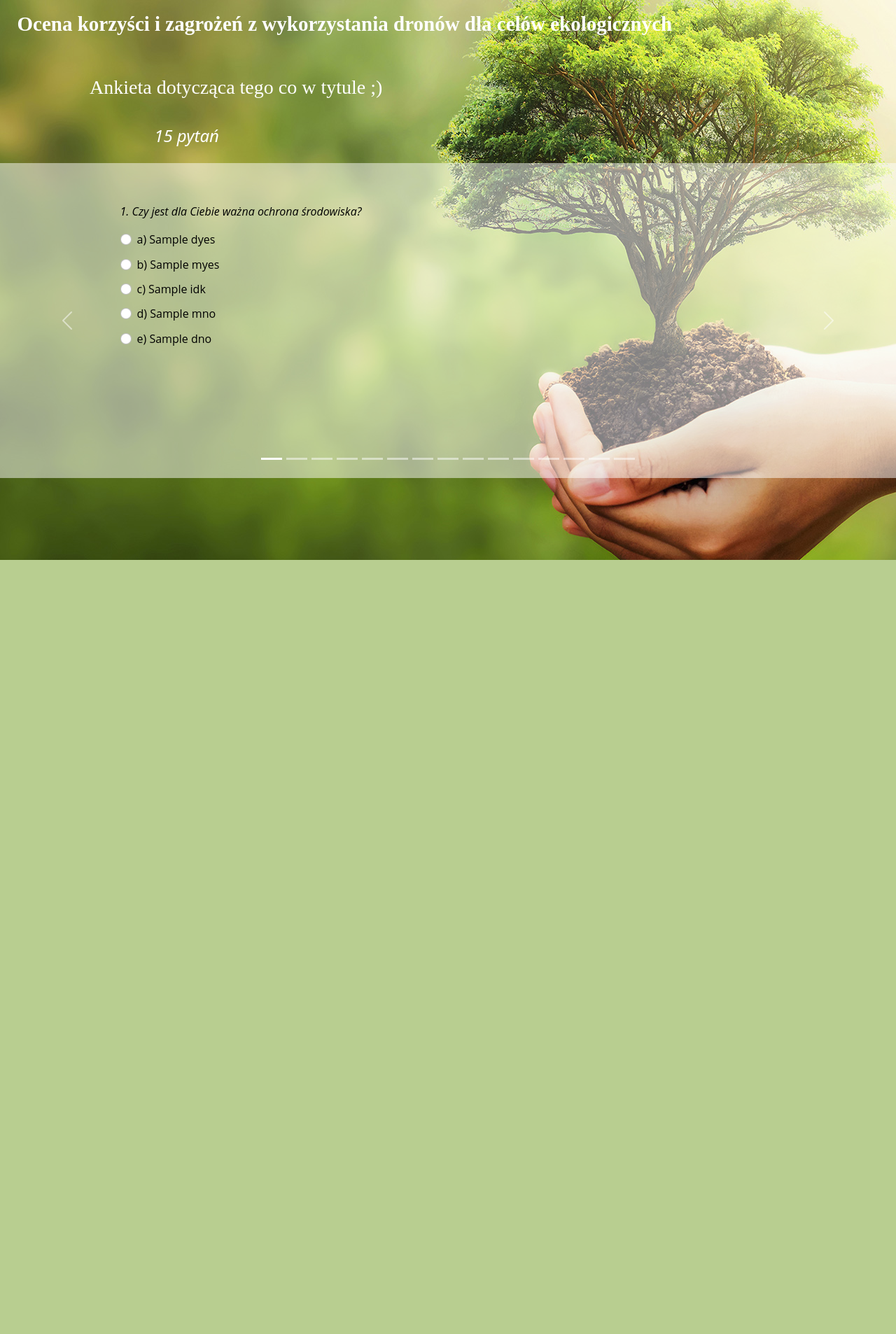
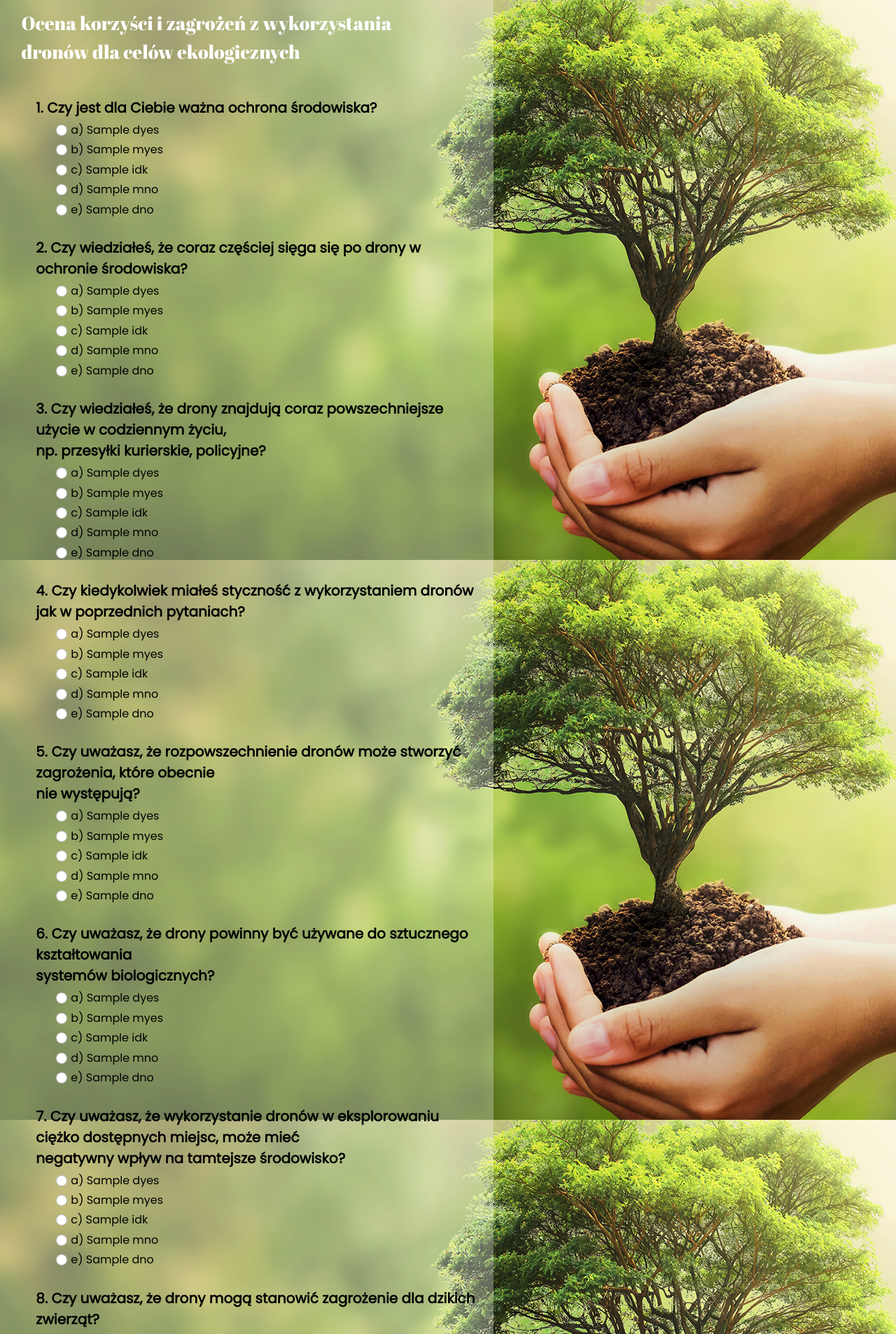
Before and after one commit to Magsxl/WebApp, a Flask app: template templates/poll.html in a window 1280 px wide. Shown: the top 1906 px of the page at 70% size. Before the commit the page ends 800 px from the top, so only its background shows below. Run offline with Flask 2, Linux system fonts and the light colour scheme; the template is opened without the code that fills it: most values are stand-ins (such as "Sample title", 1, 10 or a date in 2020).

Commit message:
Fix layout on smaller screens

```diff
--- a/templates/poll.html
+++ b/templates/poll.html
@@ -7,45 +7,23 @@
 
     <!-- Bootstrap CSS -->
     <link href="https://cdn.jsdelivr.net/npm/bootstrap@5.1.3/dist/css/bootstrap.min.css" rel="stylesheet" integrity="sha384-1BmE4kWBq78iYhFldvKuhfTAU6auU8tT94WrHftjDbrCEXSU1oBoqyl2QvZ6jIW3" crossorigin="anonymous">
+    <link rel="stylesheet" href="https://fonts.googleapis.com/css?family=Abril+Fatface|Poppins">
     <title>Ankieta</title>
   </head>
+  <div class="row">
   <body class="bg">
+    <div class="column left">
     <nav class="navbar navbar-expand-sm navbar-dark">
         <div class="container-fluid">
           <a class="navbar-brand" href="/">Ocena korzyści i zagrożeń z wykorzystania dronów dla celów ekologicznych</a>
         </div>
     </nav>
-    <div id="pollTitle">
-        <h3>Ankieta dotycząca tego co w tytule ;)</h3>
-    </div>
-    <div id="pollTitle">
-        <h4 style="margin-left:8%"><i>15 pytań</i></h4>
-    </div>
-    <div id="myCarousel" class="carousel slide" data-bs-interval="10000000000">
-        <div class="carousel-indicators">
-          <button type="button" data-bs-target="#myCarousel" data-bs-slide-to="0" class="active" aria-current="true" aria-label="Slide 1"></button>
-          <button type="button" data-bs-target="#myCarousel" data-bs-slide-to="1" aria-label="Slide 2"></button>
-          <button type="button" data-bs-target="#myCarousel" data-bs-slide-to="2"></button>
-          <button type="button" data-bs-target="#myCarousel" data-bs-slide-to="3"></button>
-          <button type="button" data-bs-target="#myCarousel" data-bs-slide-to="4"></button>
-          <button type="button" data-bs-target="#myCarousel" data-bs-slide-to="5"></button>
-          <button type="button" data-bs-target="#myCarousel" data-bs-slide-to="6"></button>
-          <button type="button" data-bs-target="#myCarousel" data-bs-slide-to="7"></button>
-          <button type="button" data-bs-target="#myCarousel" data-bs-slide-to="8"></button>
-          <button type="button" data-bs-target="#myCarousel" data-bs-slide-to="9"></button>
-          <button type="button" data-bs-target="#myCarousel" data-bs-slide-to="10"></button>
-          <button type="button" data-bs-target="#myCarousel" data-bs-slide-to="11"></button>
-          <button type="button" data-bs-target="#myCarousel" data-bs-slide-to="12"></button>
-          <button type="button" data-bs-target="#myCarousel" data-bs-slide-to="13"></button>
-          <button type="button" data-bs-target="#myCarousel" data-bs-slide-to="14"></button>
-        </div>
-        <div class="carousel-inner"> <!--Questions-->
+        <div id="forms"> <!--Questions-->
           <form class="needs-validation" method="POST" action="/poll" novalidate>
-          <div class="carousel-item active">
-            <p><i>1. Czy jest dla Ciebie ważna ochrona środowiska?</i></p>
+            <p>1. Czy jest dla Ciebie ważna ochrona środowiska?</p>
             <div class="form-check">
-                <input type="radio" class="form-check-input" id="radio1 invalidCheck" name="optradio1" value="option1" required>
-                <label class="form-check-label" for="radio1 invalidCheck">a) {{dyes}}</label>
+                <input type="radio" class="form-check-input" id="radio1" name="optradio1" value="option1" required>
+                <label class="form-check-label" for="radio1">a) {{dyes}}</label>
             </div>
             <div class="form-check">
                 <input type="radio" class="form-check-input" id="radio2" name="optradio1" value="option2">
@@ -63,12 +41,10 @@
                 <input type="radio" class="form-check-input" id="radio5" name="optradio1" value="option5">
                 <label class="form-check-label" for="radio5">e) {{dno}}</label>
             </div>
-          </div>
-          <div class="carousel-item">
-            <p><i>2. Czy wiedziałeś, że coraz częściej sięga się po drony w ochronie środowiska?</i></p>
+            <p>2. Czy wiedziałeś, że coraz częściej sięga się po drony w ochronie środowiska?</p>
             <div class="form-check">
-                <input type="radio" class="form-check-input" id="radio21 invalidCheck" name="optradio2" value="option1" required>
-                <label class="form-check-label" for="radio21 invalidCheck">a) {{dyes}}</label>
+                <input type="radio" class="form-check-input" id="radio21" name="optradio2" value="option1" required>
+                <label class="form-check-label" for="radio21">a) {{dyes}}</label>
             </div>
             <div class="form-check">
                 <input type="radio" class="form-check-input" id="radio22" name="optradio2" value="option2">
@@ -86,12 +62,10 @@
                 <input type="radio" class="form-check-input" id="radio25" name="optradio2" value="option5">
                 <label class="form-check-label" for="radio25">e) {{dno}}</label>
             </div>
-          </div>
-          <div class="carousel-item">
-            <p><i>3. Czy wiedziałeś, że drony znajdują coraz powszechniejsze użycie w codziennym życiu,<br>np. przesyłki kurierskie, policyjne?</i></p>
+            <p>3. Czy wiedziałeś, że drony znajdują coraz powszechniejsze użycie w codziennym życiu,<br>np. przesyłki kurierskie, policyjne?</p>
             <div class="form-check">
-                <input type="radio" class="form-check-input" id="radio31 invalidCheck" name="optradio3" value="option1" required>
-                <label class="form-check-label" for="radio31 invalidCheck">a) {{dyes}}</label>
+                <input type="radio" class="form-check-input" id="radio31" name="optradio3" value="option1" required>
+                <label class="form-check-label" for="radio31">a) {{dyes}}</label>
             </div>
             <div class="form-check">
                 <input type="radio" class="form-check-input" id="radio32" name="optradio3" value="option2">
@@ -109,12 +83,10 @@
                 <input type="radio" class="form-check-input" id="radio35" name="optradio3" value="option5">
                 <label class="form-check-label" for="radio35">e) {{dno}}</label>
             </div>
-          </div>
-          <div class="carousel-item">
-            <p><i>4. Czy kiedykolwiek miałeś styczność z wykorzystaniem dronów jak w poprzednich pytaniach?</i></p>
+            <p>4. Czy kiedykolwiek miałeś styczność z wykorzystaniem dronów jak w poprzednich pytaniach?</p>
             <div class="form-check">
-                <input type="radio" class="form-check-input" id="radio41 invalidCheck" name="optradio4" value="option1" required>
-                <label class="form-check-label" for="radio41 invalidCheck">a) {{dyes}}</label>
+                <input type="radio" class="form-check-input" id="radio41" name="optradio4" value="option1" required>
+                <label class="form-check-label" for="radio41">a) {{dyes}}</label>
             </div>
             <div class="form-check">
                 <input type="radio" class="form-check-input" id="radio42" name="optradio4" value="option2">
@@ -132,12 +104,10 @@
                 <input type="radio" class="form-check-input" id="radio45" name="optradio4" value="option5">
                 <label class="form-check-label" for="radio45">e) {{dno}}</label>
             </div>
-          </div>
-          <div class="carousel-item">
-            <p><i>5. Czy uważasz, że rozpowszechnienie dronów może stworzyć zagrożenia, które obecnie<br>nie występują?</i></p>
+            <p>5. Czy uważasz, że rozpowszechnienie dronów może stworzyć zagrożenia, które obecnie<br>nie występują?</p>
             <div class="form-check">
-                <input type="radio" class="form-check-input" id="radio51 invalidCheck" name="optradio5" value="option1" required>
-                <label class="form-check-label" for="radio51 invalidCheck">a) {{dyes}}</label>
+                <input type="radio" class="form-check-input" id="radio51" name="optradio5" value="option1" required>
+                <label class="form-check-label" for="radio51">a) {{dyes}}</label>
             </div>
             <div class="form-check">
                 <input type="radio" class="form-check-input" id="radio52" name="optradio5" value="option2">
@@ -155,12 +125,10 @@
                 <input type="radio" class="form-check-input" id="radio55" name="optradio5" value="option5">
                 <label class="form-check-label" for="radio55">e) {{dno}}</label>
             </div>
-          </div>
-          <div class="carousel-item">
-            <p><i>6. Czy uważasz, że drony powinny być używane do sztucznego kształtowania<br>systemów biologicznych?</i></p>
+            <p>6. Czy uważasz, że drony powinny być używane do sztucznego kształtowania<br>systemów biologicznych?</p>
             <div class="form-check">
-                <input type="radio" class="form-check-input" id="radio61 invalidCheck" name="optradio6" value="option1" required>
-                <label class="form-check-label" for="radio61 invalidCheck">a) {{dyes}}</label>
+                <input type="radio" class="form-check-input" id="radio61" name="optradio6" value="option1" required>
+                <label class="form-check-label" for="radio61">a) {{dyes}}</label>
             </div>
             <div class="form-check">
                 <input type="radio" class="form-check-input" id="radio62" name="optradio6" value="option2">
@@ -178,12 +146,10 @@
                 <input type="radio" class="form-check-input" id="radio65" name="optradio6" value="option5">
                 <label class="form-check-label" for="radio65">e) {{dno}}</label>
             </div>
-          </div>
-          <div class="carousel-item">
-            <p><i>7. Czy uważasz, że wykorzystanie dronów w eksplorowaniu ciężko dostępnych miejsc, może mieć<br>negatywny wpływ na tamtejsze środowisko?</i></p>
+            <p>7. Czy uważasz, że wykorzystanie dronów w eksplorowaniu ciężko dostępnych miejsc, może mieć<br>negatywny wpływ na tamtejsze środowisko?</p>
             <div class="form-check">
-                <input type="radio" class="form-check-input" id="radio71 invalidCheck" name="optradio7" value="option1" required>
-                <label class="form-check-label" for="radio71 invalidCheck">a) {{dyes}}</label>
+                <input type="radio" class="form-check-input" id="radio71" name="optradio7" value="option1" required>
+                <label class="form-check-label" for="radio71">a) {{dyes}}</label>
             </div>
             <div class="form-check">
                 <input type="radio" class="form-check-input" id="radio72" name="optradio7" value="option2">
@@ -201,12 +167,10 @@
                 <input type="radio" class="form-check-input" id="radio75" name="optradio7" value="option5">
                 <label class="form-check-label" for="radio75">e) {{dno}}</label>
             </div>
-          </div>
-          <div class="carousel-item">
-            <p><i>8. Czy uważasz, że drony mogą stanowić zagrożenie dla dzikich zwierząt?</i></p>
+            <p>8. Czy uważasz, że drony mogą stanowić zagrożenie dla dzikich zwierząt?</p>
             <div class="form-check">
-                <input type="radio" class="form-check-input" id="radio81 invalidCheck" name="optradio8" value="option1" required>
-                <label class="form-check-label" for="radio81 invalidCheck">a) {{dyes}}</label>
+                <input type="radio" class="form-check-input" id="radio81" name="optradio8" value="option1" required>
+                <label class="form-check-label" for="radio81">a) {{dyes}}</label>
             </div>
             <div class="form-check">
                 <input type="radio" class="form-check-input" id="radio82" name="optradio8" value="option2">
@@ -224,12 +188,10 @@
                 <input type="radio" class="form-check-input" id="radio85" name="optradio8" value="option5">
                 <label class="form-check-label" for="radio85">e) {{dno}}</label>
             </div>
-          </div>
-          <div class="carousel-item">
-            <p><i>9. Czy uważasz, że wykorzystanie dronów w monitorowaniu pól rolniczych, lasów oraz nabrzeży<br>może budzić dyskomfort u osób przebywających na wymienionych terenach?</i></p>
+            <p>9. Czy uważasz, że wykorzystanie dronów w monitorowaniu pól rolniczych, lasów oraz nabrzeży<br>może budzić dyskomfort u osób przebywających na wymienionych terenach?</p>
             <div class="form-check">
-                <input type="radio" class="form-check-input" id="radio91 invalidCheck" name="optradio9" value="option1" required>
-                <label class="form-check-label" for="radio91 invalidCheck">a) {{dyes}}</label>
+                <input type="radio" class="form-check-input" id="radio91" name="optradio9" value="option1" required>
+                <label class="form-check-label" for="radio91">a) {{dyes}}</label>
             </div>
             <div class="form-check">
                 <input type="radio" class="form-check-input" id="radio92" name="optradio9" value="option2">
@@ -247,12 +209,10 @@
                 <input type="radio" class="form-check-input" id="radio95" name="optradio9" value="option5">
                 <label class="form-check-label" for="radio95">e) {{dno}}</label>
             </div>
-          </div>
-          <div class="carousel-item">
-            <p><i>10. Czy uważasz, że drony są tańszym rozwiązaniem niż obecnie używane środki<br>w ochronie środowiska?</i></p>
+            <p>10. Czy uważasz, że drony są tańszym rozwiązaniem niż obecnie używane środki<br>w ochronie środowiska?</p>
             <div class="form-check">
-                <input type="radio" class="form-check-input" id="radio101 invalidCheck" name="optradio10" value="option1" required>
-                <label class="form-check-label" for="radio101 invalidCheck">a) {{dyes}}</label>
+                <input type="radio" class="form-check-input" id="radio101" name="optradio10" value="option1" required>
+                <label class="form-check-label" for="radio101">a) {{dyes}}</label>
             </div>
             <div class="form-check">
                 <input type="radio" class="form-check-input" id="radio102" name="optradio10" value="option2">
@@ -270,12 +230,10 @@
                 <input type="radio" class="form-check-input" id="radio105" name="optradio10" value="option5">
                 <label class="form-check-label" for="radio105">e) {{dno}}</label>
             </div>
-          </div>
-          <div class="carousel-item">
-            <p><i>11. Czy uważasz, że drony w ochronie środowiska powinny być eksploatowane<br>przez prywatne instytucje?</i></p>
+            <p>11. Czy uważasz, że drony w ochronie środowiska powinny być eksploatowane<br>przez prywatne instytucje?</p>
             <div class="form-check">
-                <input type="radio" class="form-check-input" id="radio111 invalidCheck" name="optradio11" value="option1" required>
-                <label class="form-check-label" for="radio111 invalidCheck">a) {{dyes}}</label>
+                <input type="radio" class="form-check-input" id="radio111" name="optradio11" value="option1" required>
+                <label class="form-check-label" for="radio111">a) {{dyes}}</label>
             </div>
             <div class="form-check">
                 <input type="radio" class="form-check-input" id="radio112" name="optradio11" value="option2">
@@ -293,12 +251,10 @@
                 <input type="radio" class="form-check-input" id="radio115" name="optradio11" value="option5">
                 <label class="form-check-label" for="radio115">e) {{dno}}</label>
             </div>
-          </div>
-          <div class="carousel-item">
-            <p><i>12. Czy uważasz, że wykorzystanie dronów w ochronie środowiska powinno zostać<br>dofinansowane przez państwo?</i></p>
+            <p>12. Czy uważasz, że wykorzystanie dronów w ochronie środowiska powinno zostać<br>dofinansowane przez państwo?</p>
             <div class="form-check">
-                <input type="radio" class="form-check-input" id="radio121 invalidCheck" name="optradio12" value="option1" required>
-                <label class="form-check-label" for="radio121 invalidCheck">a) {{dyes}}</label>
+                <input type="radio" class="form-check-input" id="radio121" name="optradio12" value="option1" required>
+                <label class="form-check-label" for="radio121">a) {{dyes}}</label>
             </div>
             <div class="form-check">
                 <input type="radio" class="form-check-input" id="radio122" name="optradio12" value="option2">
@@ -316,12 +272,10 @@
                 <input type="radio" class="form-check-input" id="radio125" name="optradio12" value="option5">
                 <label class="form-check-label" for="radio125">e) {{dno}}</label>
             </div>
-          </div>
-          <div class="carousel-item">
-            <p><i>13. Czy uważasz, że powinno się zwiększyć wykorzystanie dronów w ochronie<br>środowiska oraz monitorowaniu zagrożeń z tym związanych?</i></p>
+            <p>13. Czy uważasz, że powinno się zwiększyć wykorzystanie dronów w ochronie<br>środowiska oraz monitorowaniu zagrożeń z tym związanych?</p>
             <div class="form-check">
-                <input type="radio" class="form-check-input" id="radio131 invalidCheck" name="optradio13" value="option1" required>
-                <label class="form-check-label" for="radio131 invalidCheck">a) {{dyes}}</label>
+                <input type="radio" class="form-check-input" id="radio131" name="optradio13" value="option1" required>
+                <label class="form-check-label" for="radio131">a) {{dyes}}</label>
             </div>
             <div class="form-check">
                 <input type="radio" class="form-check-input" id="radio132" name="optradio13" value="option2">
@@ -339,12 +293,10 @@
                 <input type="radio" class="form-check-input" id="radio135" name="optradio13" value="option5">
                 <label class="form-check-label" for="radio135">e) {{dno}}</label>
             </div>
-          </div>
-          <div class="carousel-item">
-            <p><i>14. Czy uważasz, że wykorzystanie dronów przynosi więcej korzyści niż zagrożeń?</i></p>
+            <p>14. Czy uważasz, że wykorzystanie dronów przynosi więcej korzyści niż zagrożeń?</p>
             <div class="form-check">
-                <input type="radio" class="form-check-input" id="radio141 invalidCheck" name="optradio14" value="option1" required>
-                <label class="form-check-label" for="radio141 invalidCheck">a) {{dyes}}</label>
+                <input type="radio" class="form-check-input" id="radio141" name="optradio14" value="option1" required>
+                <label class="form-check-label" for="radio141">a) {{dyes}}</label>
             </div>
             <div class="form-check">
                 <input type="radio" class="form-check-input" id="radio142" name="optradio14" value="option2">
@@ -362,15 +314,13 @@
                 <input type="radio" class="form-check-input" id="radio145" name="optradio14" value="option5">
                 <label class="form-check-label" for="radio145">e) {{dno}}</label>
             </div>
-          </div>
-          <div class="carousel-item">
-            <p><i>15. Czy uważasz, że używanie dronów w ochronie środowiska jest przyszłościowe?</i></p>
+            <p>15. Czy uważasz, że używanie dronów w ochronie środowiska jest przyszłościowe?</p>
             <div class="form-check">
-                <input type="radio" class="form-check-input" id="radio151 invalidCheck" name="optradio15" value="option1" required>
-                <label class="form-check-label" for="radio151 invalidCheck">a) {{dyes}}</label>
+                <input type="radio" class="form-check-input" id="radio151" name="optradio15" value="option1" required>
+                <label class="form-check-label" for="radio151">a) {{dyes}}</label>
             </div>
             <div class="form-check">
-                <input type="radio" class="form-check-input" id="radio152 invalidCheck" name="optradio15" value="option2">
+                <input type="radio" class="form-check-input" id="radio152" name="optradio15" value="option2">
                 <label class="form-check-label" for="radio152">b) {{myes}}</label>
             </div>
             <div class="form-check">
@@ -385,23 +335,16 @@
                 <input type="radio" class="form-check-input" id="radio155" name="optradio15" value="option5">
                 <label class="form-check-label" for="radio155">e) {{dno}}</label>
             </div>
-            <div class="d-grid gap-2 col-2" id="btm">
+            <div class="d-grid gap-2 col-3" id="btm">
                 <button type="submit" class="btn btn-primary btn-success btn-lg">Wyślij</button>
             </div>
-          </div>
         </div>
-        <button class="carousel-control-prev" type="button" data-bs-target="#myCarousel" data-bs-slide="prev">
-          <span class="carousel-control-prev-icon"></span>
-          <span class="visually-hidden">Previous</span>
-        </button>
-        <button class="carousel-control-next" type="button" data-bs-target="#myCarousel" data-bs-slide="next">
-          <span class="carousel-control-next-icon"></span>
-          <span class="visually-hidden">Next</span>
-        </button>
-    </div>
     </form>
     <script src="https://cdn.jsdelivr.net/npm/bootstrap@5.1.3/dist/js/bootstrap.bundle.min.js" integrity="sha384-ka7Sk0Gln4gmtz2MlQnikT1wXgYsOg+OMhuP+IlRH9sENBO0LRn5q+8nbTov4+1p" crossorigin="anonymous"></script>
+  </div>
   </body>
+  </div>
+  <div class="column right"></div>
   <script>
       (function () {
         'use strict'
@@ -422,22 +365,10 @@
       })()
   </script>
   <style>
-    @media (max-width: 481px) {
-        p {
-            inline-size: 250px;
-            overflow-wrap: break-word;
-        }
-    }
-
-    html, body {
-        color:white;
+      html, body {
         margin:0;
         height: 100%;
-        overflow: hidden;
-    }
-
-    h3 {
-        font-family: Merriweather, serif;
+        font-family: Poppins, sans-serif;
     }
 
     label {
@@ -449,35 +380,50 @@
         height: 100%;
         background-position: center;
         background-repeat: no-repeat;
+        background-attachment: fixed;
         background-size: cover;
     }
 
     .navbar-brand {
-        font-family: Merriweather, serif;
-        font-weight: bold;
-        font-size: 29px;
+        font-family: 'Abril Fatface', serif;
+        font-size: 27px;
         margin-left: 1%;
         white-space: normal;
     }
 
-    .carousel {
-        top: 2%;
-        left: 0;
-        min-width: 100%;
-        height: 450px;
-        max-height: 450px;
-        width: auto;
+    #forms {
+        color:black;
+        padding-top: 1%;
+        padding-left: 7.4%;
+        display: flex;
     }
 
-    #myCarousel {
-        background-color: rgba(255,255,255,0.5);
+    #forms .form-check {
+        display: block;
+        margin-right: 45%;
+        margin-left: 5px;
+        transition: all 0.3s ease;
     }
 
-    .carousel-item {
-        color:black;
-        font-family: "Open Sans", sans-serif;
-        margin-top: 4.5%;
-        left: 13.4%;
+    #forms .form-check:hover {
+        border: 3px outset rgba(255,255,255,0.5);
+        background-color: rgba(255,255,255,0.5);
+        border-radius: 5px;
+    }
+
+    #forms .form-check input {
+        margin-left:0.02%;
+    }
+
+    #forms .form-check label {
+        padding-left: 5px;
+    }
+
+    p {
+        margin-top:25px;
+        margin-bottom: 5px;
+        font-size: 20px;
+        font-weight: bold;
     }
 
     #pollTitle {
@@ -486,9 +432,36 @@
     }
 
     #btm {
-        margin-top: 1%;
-        margin-left: 26.5%;
-        margin-bottom: 2%;
+        margin-top: 3%;
+        margin-left: 35%;
+        margin-bottom: 5%;
     }
+
+    input[type='radio']:checked {
+        background-color: green;
+        box-shadow: inset 0 0 5px 0px green;
+        border: 1px solid green;
+        border-radius:50%;
+        outline:none;
+    }
+
+    .left {
+        box-shadow: inset 0 0 0 1000px rgba(255,255,255,0.3);
+        padding-bottom: 20px;
+        width: 55%;
+        height: 100%;
+    }
+
+    @media (max-width: 481px) {
+        p {
+            inline-size: 250px;
+            overflow-wrap: break-word;
+        }
+
+        .left {
+            width: 100%;
+        }
+    }
+
   </style>
 </html>
```
Also changed, not shown: templates/index.html (+8 -8 lines).
